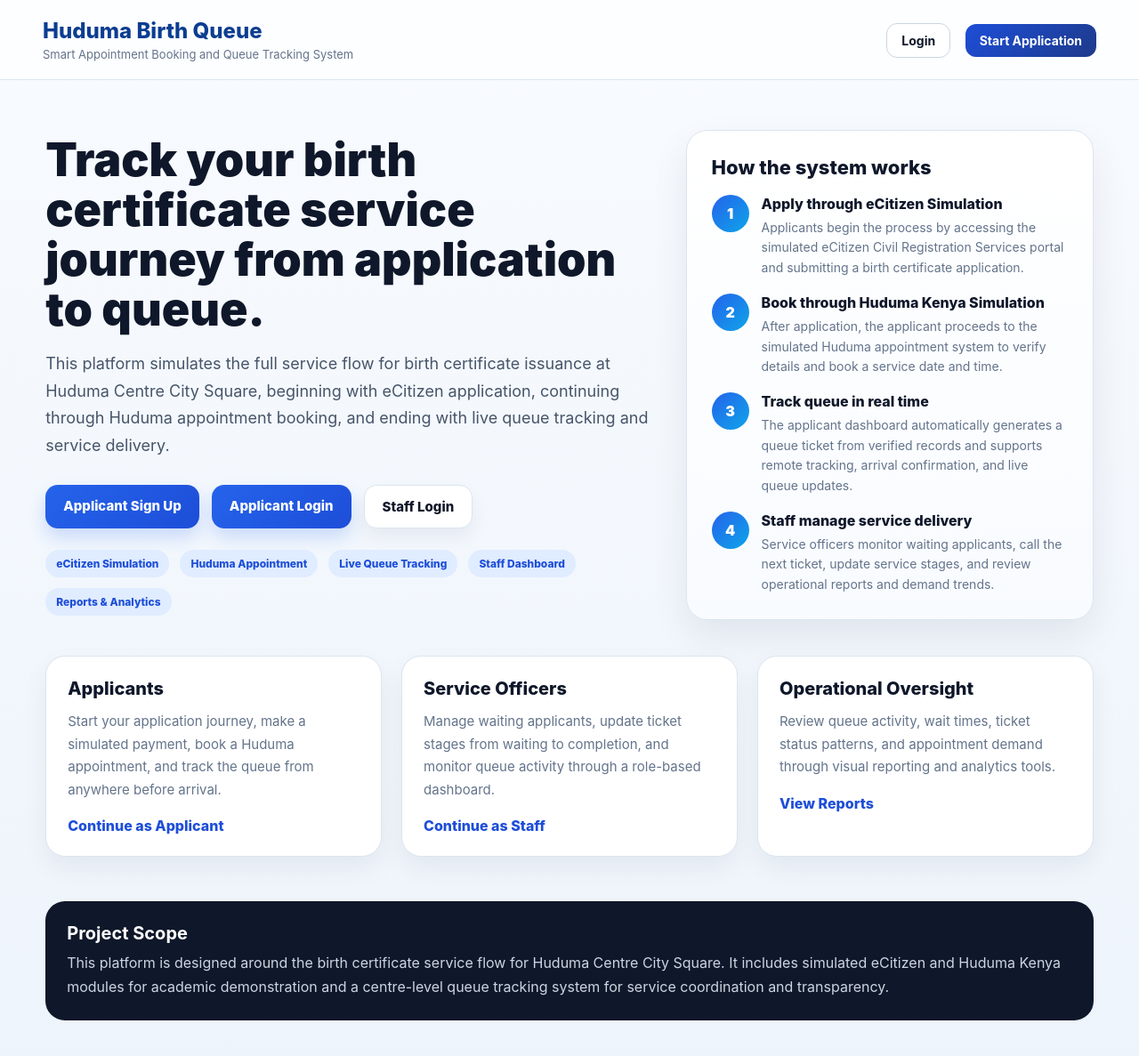
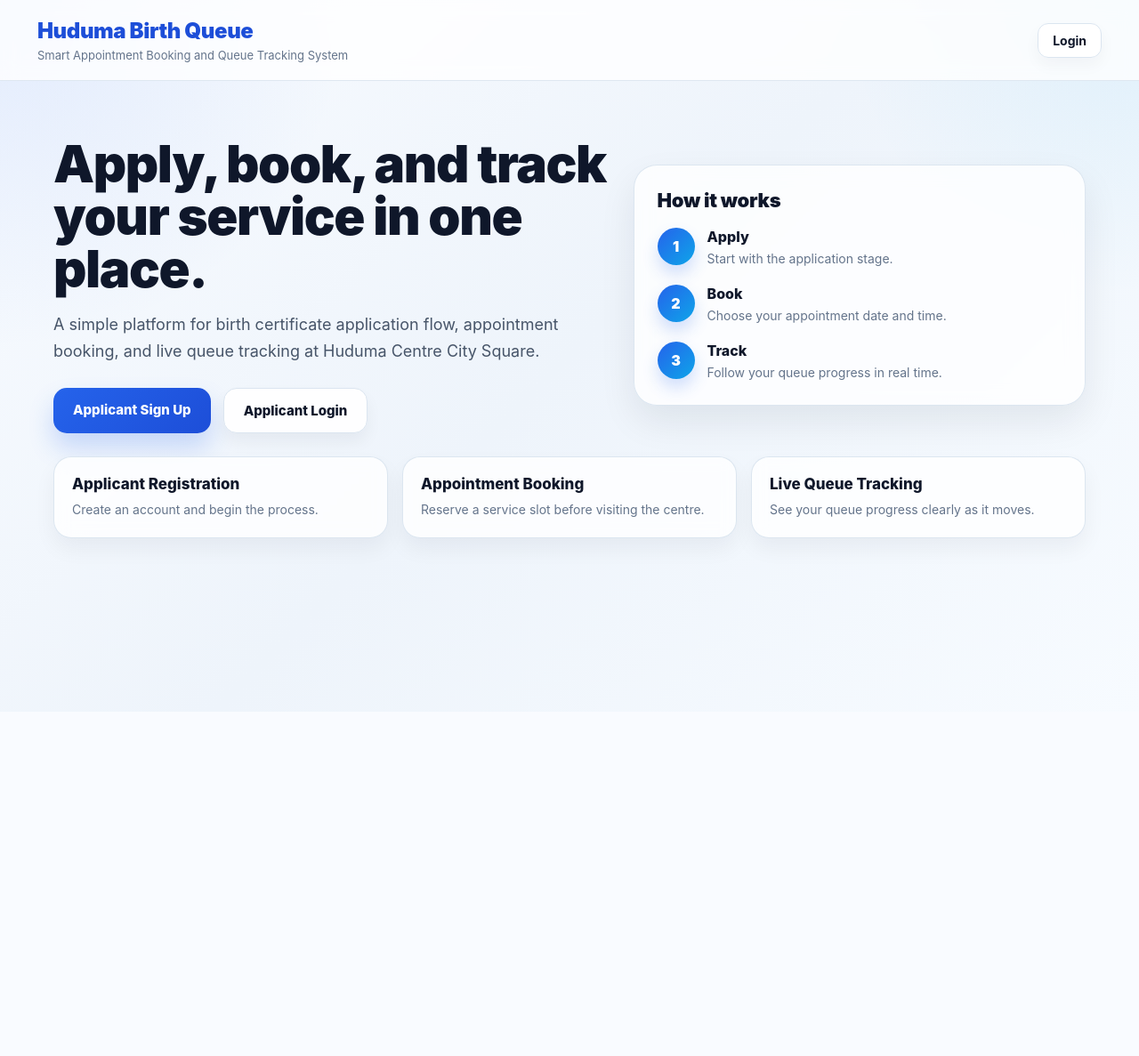
Before and after one commit to yvonne-kileo/huduma-birth, a Django app: page / in a window 1280 px wide. Shown: the whole page at 89% size. After the commit the page ends 629 px from the top, so only its background shows below. Run offline with Django 5.2, Linux system fonts and the light colour scheme.

Commit message:
Updated project files

```diff
--- a/templates/core/landing_page.html
+++ b/templates/core/landing_page.html
@@ -12,148 +12,145 @@
         body {
             margin: 0;
             font-family: Inter, "Segoe UI", Arial, sans-serif;
-            background: linear-gradient(180deg, #f8fbff 0%, #eef4fb 100%);
+            background:
+                radial-gradient(circle at 0% 0%, rgba(37, 99, 235, 0.10), transparent 26%),
+                radial-gradient(circle at 100% 0%, rgba(14, 165, 233, 0.08), transparent 22%),
+                linear-gradient(135deg, #f8fbff 0%, #eef4fb 50%, #f7fbff 100%);
             color: #0f172a;
         }
 
-        .hero-shell {
+        .page-wrap {
             min-height: 100vh;
-            display: flex;
-            flex-direction: column;
         }
 
         .topbar {
             display: flex;
             justify-content: space-between;
             align-items: center;
-            padding: 20px 48px;
-            background: rgba(255, 255, 255, 0.75);
-            backdrop-filter: blur(8px);
-            border-bottom: 1px solid #dbe5f0;
+            padding: 20px 42px;
+            background: rgba(255, 255, 255, 0.78);
+            backdrop-filter: blur(10px);
+            border-bottom: 1px solid rgba(219, 229, 240, 0.9);
         }
 
         .brand h2 {
             margin: 0;
             font-size: 24px;
-            font-weight: 800;
-            color: #0b3d91;
+            font-weight: 900;
+            letter-spacing: -0.4px;
+            color: #1d4ed8;
         }
 
         .brand p {
-            margin: 4px 0 0;
+            margin: 5px 0 0;
             color: #64748b;
             font-size: 13px;
         }
 
+        .topbar-actions {
+            display: flex;
+            gap: 10px;
+            align-items: center;
+        }
+
         .topbar-actions a {
             text-decoration: none;
-            margin-left: 12px;
             padding: 10px 16px;
             border-radius: 12px;
             font-weight: 700;
             font-size: 14px;
+            border: 1px solid #dbe5f0;
+            background: rgba(255, 255, 255, 0.92);
+            box-shadow: 0 8px 18px rgba(15, 23, 42, 0.04);
         }
 
-        .btn-outline {
-            border: 1px solid #cbd5e1;
+
+
+        .topbar-actions .login-btn {
             color: #0f172a;
-            background: white;
-        }
-
-        .btn-primary {
-            background: linear-gradient(135deg, #1d4ed8, #1e3a8a);
-            color: white;
         }
 
         .hero {
             width: 92%;
-            max-width: 1250px;
+            max-width: 1160px;
             margin: 0 auto;
-            padding: 56px 0 40px;
+            padding: 64px 0 26px;
             display: grid;
-            grid-template-columns: 1.2fr 0.8fr;
-            gap: 32px;
+            grid-template-columns: 1.1fr 0.9fr;
+            gap: 30px;
             align-items: center;
         }
 
         .hero-left h1 {
-            font-size: 52px;
-            line-height: 1.08;
             margin: 0 0 18px;
+            font-size: 58px;
+            line-height: 1.02;
             font-weight: 900;
-            color: #0f172a;
+            letter-spacing: -1.4px;
+            max-width: 720px;
         }
 
         .hero-left p {
+            margin: 0 0 26px;
+            max-width: 680px;
             font-size: 18px;
-            line-height: 1.7;
+            line-height: 1.65;
             color: #475569;
-            margin: 0 0 28px;
-            max-width: 720px;
         }
 
         .hero-actions {
             display: flex;
             gap: 14px;
             flex-wrap: wrap;
-            margin-bottom: 24px;
         }
 
         .hero-actions a {
             text-decoration: none;
-            padding: 14px 20px;
-            border-radius: 14px;
+            padding: 15px 22px;
+            border-radius: 15px;
             font-weight: 800;
             font-size: 15px;
+            text-align: center;
         }
 
-        .btn-applicant {
+        .btn-primary {
             background: linear-gradient(135deg, #2563eb, #1d4ed8);
             color: white;
-            box-shadow: 0 10px 20px rgba(37, 99, 235, 0.2);
+            box-shadow: 0 16px 28px rgba(37, 99, 235, 0.22);
         }
 
-        .btn-staff {
-            background: white;
+        .btn-secondary {
+            background: rgba(255, 255, 255, 0.92);
             color: #0f172a;
             border: 1px solid #dbe5f0;
-            box-shadow: 0 10px 20px rgba(15, 23, 42, 0.06);
-        }
-
-        .hero-badges {
-            display: flex;
-            gap: 12px;
-            flex-wrap: wrap;
-        }
-
-        .badge {
-            background: #e0ecff;
-            color: #1d4ed8;
-            padding: 8px 12px;
-            border-radius: 999px;
-            font-size: 12px;
-            font-weight: 800;
+            box-shadow: 0 10px 18px rgba(15, 23, 42, 0.05);
         }
 
         .hero-right {
-            background: linear-gradient(180deg, #ffffff 0%, #f8fbff 100%);
-            border: 1px solid #dbe5f0;
-            border-radius: 24px;
-            padding: 28px;
+            background: rgba(255, 255, 255, 0.78);
+            border: 1px solid rgba(219, 229, 240, 0.95);
+            border-radius: 26px;
+            padding: 26px;
             box-shadow: 0 18px 40px rgba(15, 23, 42, 0.08);
+            backdrop-filter: blur(10px);
         }
 
         .hero-right h3 {
             margin: 0 0 18px;
             font-size: 22px;
-            font-weight: 800;
+            font-weight: 900;
+            letter-spacing: -0.3px;
         }
 
-        .journey-step {
+        .step-row {
             display: flex;
+            align-items: flex-start;
             gap: 14px;
             margin-bottom: 18px;
-            align-items: flex-start;
+        }
+
+        .step-row:last-child {
+            margin-bottom: 0;
         }
 
         .step-icon {
@@ -167,86 +164,61 @@
             justify-content: center;
             font-weight: 900;
             flex-shrink: 0;
+            box-shadow: 0 10px 18px rgba(37, 99, 235, 0.20);
         }
 
-        .step-content h4 {
-            margin: 0 0 6px;
+        .step-text h4 {
+            margin: 0 0 4px;
             font-size: 16px;
             font-weight: 800;
         }
 
-        .step-content p {
+        .step-text p {
+            margin: 0;
+            font-size: 14px;
+            line-height: 1.55;
+            color: #64748b;
+        }
+
+        .mini-strip {
+            width: 92%;
+            max-width: 1160px;
+            margin: 0 auto 44px;
+            display: grid;
+            grid-template-columns: repeat(3, 1fr);
+            gap: 16px;
+        }
+
+        .mini-card {
+            background: rgba(255, 255, 255, 0.80);
+            border: 1px solid rgba(219, 229, 240, 0.95);
+            border-radius: 20px;
+            padding: 20px;
+            box-shadow: 0 12px 24px rgba(15, 23, 42, 0.05);
+            backdrop-filter: blur(8px);
+        }
+
+        .mini-card h4 {
+            margin: 0 0 8px;
+            font-size: 17px;
+            font-weight: 800;
+        }
+
+        .mini-card p {
             margin: 0;
             color: #64748b;
             font-size: 14px;
-            line-height: 1.6;
-        }
-
-        .sections {
-            width: 92%;
-            max-width: 1250px;
-            margin: 0 auto 50px;
-            display: grid;
-            grid-template-columns: repeat(3, 1fr);
-            gap: 22px;
-        }
-
-        .info-card {
-            background: white;
-            border: 1px solid #dbe5f0;
-            border-radius: 22px;
-            padding: 24px;
-            box-shadow: 0 12px 30px rgba(15, 23, 42, 0.06);
-        }
-
-        .info-card h3 {
-            margin: 0 0 12px;
-            font-size: 20px;
-            font-weight: 800;
-        }
-
-        .info-card p {
-            margin: 0 0 18px;
-            color: #64748b;
-            line-height: 1.7;
-            font-size: 15px;
-        }
-
-        .info-card a {
-            text-decoration: none;
-            font-weight: 800;
-            color: #1d4ed8;
-        }
-
-        .footer-note {
-            width: 92%;
-            max-width: 1250px;
-            margin: 0 auto 40px;
-            background: #0f172a;
-            color: white;
-            border-radius: 22px;
-            padding: 24px;
-        }
-
-        .footer-note h3 {
-            margin: 0 0 8px;
-            font-size: 20px;
-        }
-
-        .footer-note p {
-            margin: 0;
-            color: #cbd5e1;
-            line-height: 1.7;
+            line-height: 1.55;
         }
 
         @media (max-width: 1000px) {
             .hero,
-            .sections {
+            .mini-strip {
                 grid-template-columns: 1fr;
             }
 
             .hero-left h1 {
-                font-size: 40px;
+                font-size: 42px;
             }
         }
 
@@ -255,21 +227,50 @@
                 padding: 16px 18px;
                 flex-direction: column;
                 align-items: flex-start;
-                gap: 14px;
+                gap: 12px;
+            }
+
+            .topbar-actions {
+                width: 100%;
+                flex-wrap: wrap;
             }
 
             .hero {
-                padding: 36px 0 28px;
+                width: 94%;
+                padding: 34px 0 22px;
+                gap: 20px;
             }
 
             .hero-left h1 {
                 font-size: 34px;
+                line-height: 1.08;
+            }
+
+            .hero-left p {
+                font-size: 16px;
+            }
+
+            .hero-actions {
+                flex-direction: column;
+            }
+
+            .hero-actions a {
+                width: 100%;
+            }
+
+            .hero-right {
+                padding: 22px;
+            }
+
+            .mini-strip {
+                width: 94%;
+                gap: 14px;
             }
         }
     </style>
 </head>
 <body>
-    <div class="hero-shell">
+    <div class="page-wrap">
         <div class="topbar">
             <div class="brand">
                 <h2>Huduma Birth Queue</h2>
@@ -277,102 +278,67 @@
             </div>
 
             <div class="topbar-actions">
-                <a href="{% url 'login' %}" class="btn-outline">Login</a>
-                <a href="{% url 'ecitizen_login' %}" class="btn-primary">Start Application</a>
+                <a href="{% url 'login' %}" class="login-btn">Login</a>
             </div>
         </div>
 
         <section class="hero">
             <div class="hero-left">
-                <h1>Track your birth certificate service journey from application to queue.</h1>
+                <h1>Apply, book, and track your service in one place.</h1>
                 <p>
-                    This platform simulates the full service flow for birth certificate issuance at Huduma Centre City Square,
-                    beginning with eCitizen application, continuing through Huduma appointment booking, and ending with live queue tracking and service delivery.
+                    A simple platform for birth certificate application flow, appointment booking, and live queue tracking at Huduma Centre City Square.
                 </p>
 
                 <div class="hero-actions">
-                    <a href="{% url 'applicant_register' %}" class="btn-applicant">Applicant Sign Up</a>
-                    <a href="{% url 'login' %}" class="btn-applicant">Applicant Login</a>
-                    <a href="{% url 'login' %}" class="btn-staff">Staff Login</a>
-                </div>
-
-                <div class="hero-badges">
-                    <div class="badge">eCitizen Simulation</div>
-                    <div class="badge">Huduma Appointment</div>
-                    <div class="badge">Live Queue Tracking</div>
-                    <div class="badge">Staff Dashboard</div>
-                    <div class="badge">Reports & Analytics</div>
+                    <a href="{% url 'applicant_register' %}" class="btn-primary">Applicant Sign Up</a>
+                    <a href="{% url 'login' %}" class="btn-secondary">Applicant Login</a>
                 </div>
             </div>
 
             <div class="hero-right">
-                <h3>How the system works</h3>
+                <h3>How it works</h3>
 
-                <div class="journey-step">
+                <div class="step-row">
                     <div class="step-icon">1</div>
-                    <div class="step-content">
-                        <h4>Apply through eCitizen Simulation</h4>
-                        <p>Applicants begin the process by accessing the simulated eCitizen Civil Registration Services portal and submitting a birth certificate application.</p>
+                    <div class="step-text">
+                        <h4>Apply</h4>
+                        <p>Start with the application stage.</p>
                     </div>
                 </div>
 
-                <div class="journey-step">
+                <div class="step-row">
                     <div class="step-icon">2</div>
-                    <div class="step-content">
-                        <h4>Book through Huduma Kenya Simulation</h4>
-                        <p>After application, the applicant proceeds to the simulated Huduma appointment system to verify details and book a service date and time.</p>
+                    <div class="step-text">
+                        <h4>Book</h4>
+                        <p>Choose your appointment date and time.</p>
                     </div>
                 </div>
 
-                <div class="journey-step">
+                <div class="step-row">
                     <div class="step-icon">3</div>
-                    <div class="step-content">
-                        <h4>Track queue in real time</h4>
-                        <p>The applicant dashboard automatically generates a queue ticket from verified records and supports remote tracking, arrival confirmation, and live queue updates.</p>
-                    </div>
-                </div>
-
-                <div class="journey-step" style="margin-bottom: 0;">
-                    <div class="step-icon">4</div>
-                    <div class="step-content">
-                        <h4>Staff manage service delivery</h4>
-                        <p>Service officers monitor waiting applicants, call the next ticket, update service stages, and review operational reports and demand trends.</p>
+                    <div class="step-text">
+                        <h4>Track</h4>
+                        <p>Follow your queue progress in real time.</p>
                     </div>
                 </div>
             </div>
         </section>
 
-        <section class="sections">
-            <div class="info-card">
-                <h3>Applicants</h3>
-                <p>
-                    Start your application journey, make a simulated payment, book a Huduma appointment, and track the queue from anywhere before arrival.
-                </p>
-                <a href="{% url 'login' %}">Continue as Applicant</a>
+        <section class="mini-strip">
+            <div class="mini-card">
+                <h4>Applicant Registration</h4>
+                <p>Create an account and begin the process.</p>
             </div>
 
-            <div class="info-card">
-                <h3>Service Officers</h3>
-                <p>
-                    Manage waiting applicants, update ticket stages from waiting to completion, and monitor queue activity through a role-based dashboard.
-                </p>
-                <a href="{% url 'login' %}">Continue as Staff</a>
+            <div class="mini-card">
+                <h4>Appointment Booking</h4>
+                <p>Reserve a service slot before visiting the centre.</p>
             </div>
 
-            <div class="info-card">
-                <h3>Operational Oversight</h3>
-                <p>
-                    Review queue activity, wait times, ticket status patterns, and appointment demand through visual reporting and analytics tools.
-                </p>
-                <a href="{% url 'reports_dashboard' %}">View Reports</a>
+            <div class="mini-card">
+                <h4>Live Queue Tracking</h4>
+                <p>See your queue progress clearly as it moves.</p>
             </div>
-        </section>
-
-        <section class="footer-note">
-            <h3>Project Scope</h3>
-            <p>
-                This platform is designed around the birth certificate service flow for Huduma Centre City Square. It includes simulated eCitizen and Huduma Kenya modules for academic demonstration and a centre-level queue tracking system for service coordination and transparency.
-            </p>
         </section>
     </div>
 </body>
```
